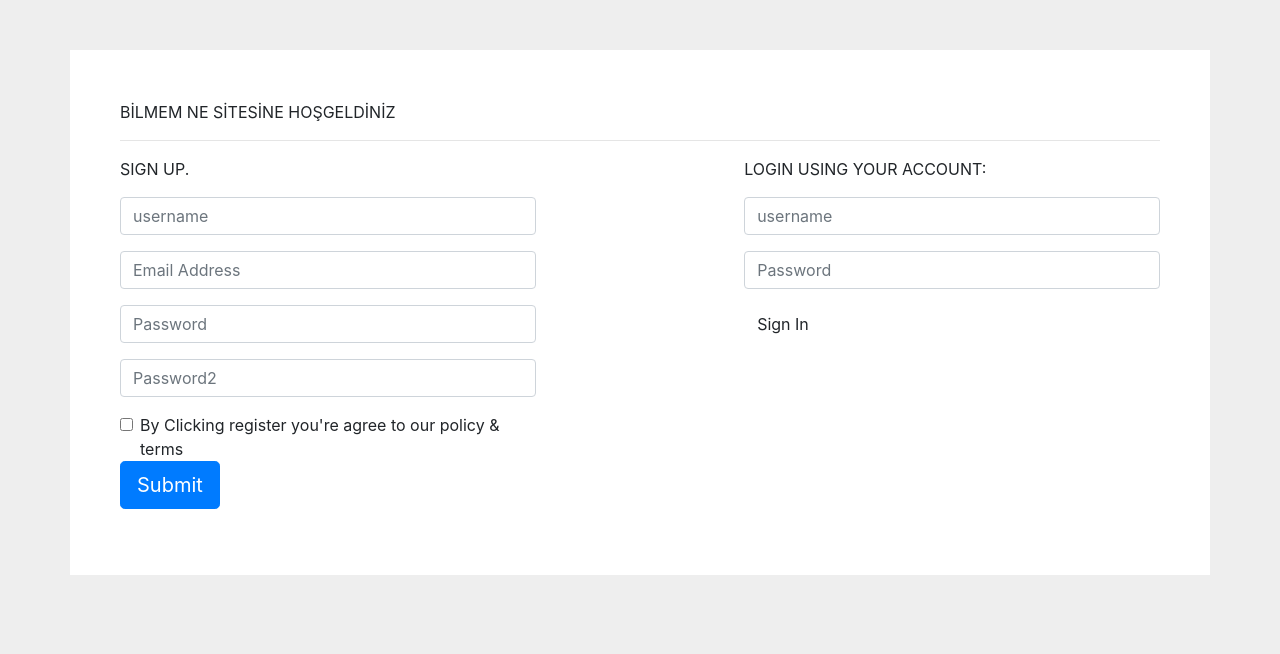
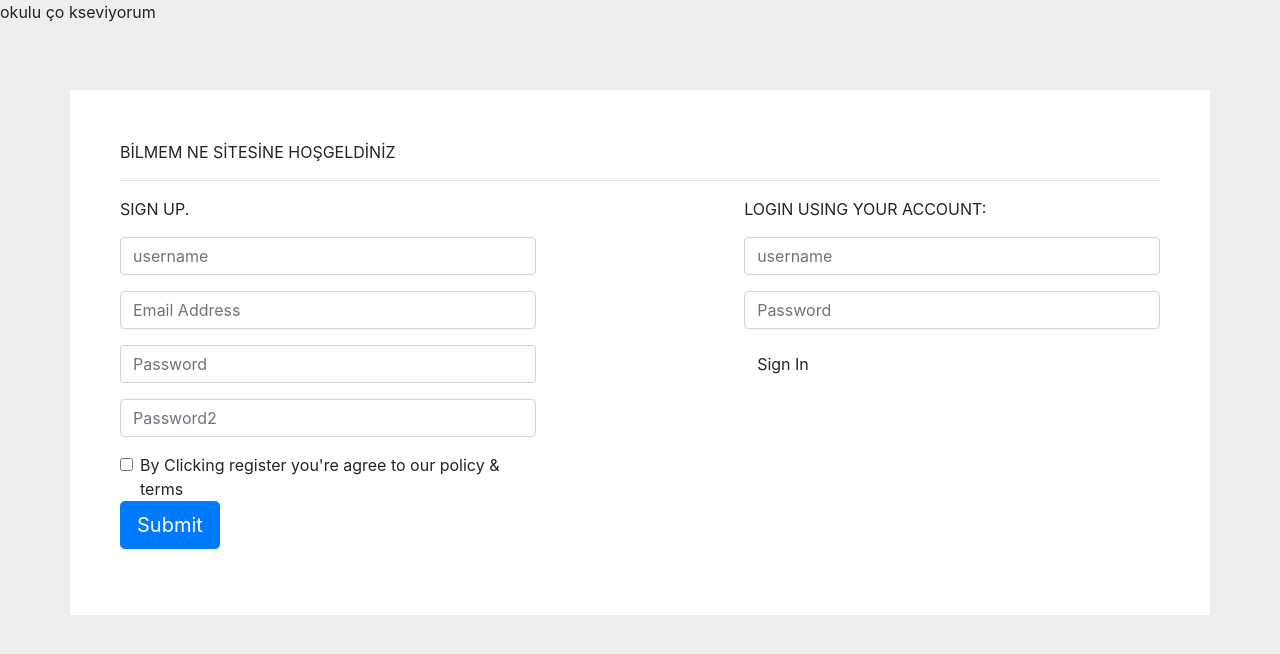
Before and after one commit to HASAN-GRDL/Takvim-Uygulamas-, a plain HTML site: page index.html in a window 1280 px wide. Drawn offline with nearby package versions, Linux system fonts and the light colour scheme; files that its build step writes are made by us from their sources.

Commit message:
paragraf ekeldim

```diff
--- a/index.html
+++ b/index.html
@@ -33,6 +33,9 @@
 		<!---- Font awesom link local ----->
 	</head>
 	<body>
+		<p>
+			okulu ço kseviyorum
+		</p>
 	<div class="container-fluid">
 		<div class="container">
             <p> BİLMEM NE SİTESİNE HOŞGELDİNİZ </p>
```
